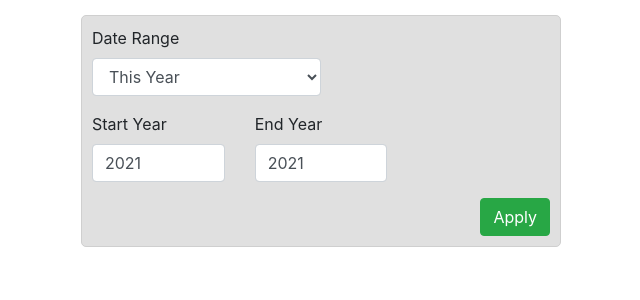
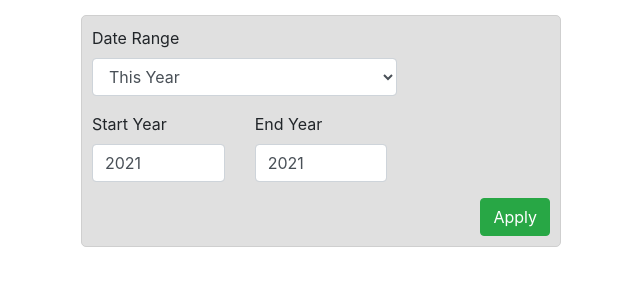
Before and after one commit to CPendergraft/tradewingdemo, a React (Create React App) app: page / in a window 1280 px wide. Shown: the top 300 px of the page, without its empty margins (4-644 px from the left). Built offline with nearby package versions, Linux system fonts and the light colour scheme.

Commit message:
Added default non val label for when use goes into free range

```diff
--- a/src/_components/YearRangeForm.js
+++ b/src/_components/YearRangeForm.js
@@ -28,18 +28,20 @@ const YearRangeForm = () => {
                 <div className="row" >
                     <div className="form-group col-12">
                     <label className="label">Date Range</label>
-                    <select className='form-control col-6' value={selectedValue} onChange={ handleSelect }>
-
-                        <option  key={0} value={0}>
+                    <select className='form-control col-8' value={selectedValue} onChange={ handleSelect }>
+                        <option   key={0} value={0}>
+                            -select a fixed range or choose open-
+                        </option>
+                        <option  key={1} value={1}>
                             This Year
                         </option>
-                        <option key={1} value={1}>
+                        <option key={2} value={2}>
                             Last Year
                         </option>
-                        <option key={2} value={2}>
+                        <option key={3} value={3}>
                             Last 2 years
                         </option>
-                        <option key={3} value={10}>
+                        <option key={4} value={10}>
                             Last 10 years
                         </option>
                      </select>
--- a/src/_hooks/YearRangeValidator.js
+++ b/src/_hooks/YearRangeValidator.js
@@ -5,7 +5,8 @@ export default function validate(values) {
     errors.tenyears = false;
     errors.twoyears = false;
     errors.lastyear = false;
-    errors.thisyear = true;
+    errors.thisyear = false;
+    errors.freerange = false;
 
     function checkyear(){
         let yearstart = parseInt(values.yearstart);
@@ -37,10 +38,16 @@ export default function validate(values) {
         }
         //last ten years
         if(yearend === values.today &&  yearstart === values.today-10 ){
-            errors.lastyear = false;
+            errors.thisyear = false;
             errors.lastyear = false;
             errors.twoyears = false;
             errors.tenyears = true;
+        }
+
+        if(!errors.lastyear && errors.thisyear && !errors.twoyears && ! errors.tenyears){
+                if(yearstart != yearend ){
+                    errors.freerange = false;
+                }
         }
     }
 
--- a/src/_hooks/useForm.js
+++ b/src/_hooks/useForm.js
@@ -4,7 +4,7 @@ const useForm = (callback, validate) => {
     let today = new Date().getFullYear();
     const [values, setValues] = useState({yearstart:today, yearend:today, today:today});
     const [errors, setErrors] = useState({});
-    const [selectedValue, setSelectedValue] = useState(0);
+    const [selectedValue, setSelectedValue] = useState(1);
     const [isSubmitting, setIsSubmitting] = useState(false);
 
     useEffect(() => {
@@ -26,20 +26,26 @@ const useForm = (callback, validate) => {
         event.persist();
         setValues(values => ({ ...values, [event.target.name]: event.target.value }  ));
         setErrors(validate(values))
+
+
+            setSelectedValue(0);
+
+
         if(errors.thisyear){
 
-            setSelectedValue(0 );
+            setSelectedValue(1 );
         }
         if(errors.lastyear){
-            setSelectedValue(1);
+            setSelectedValue(2);
         }
         if(errors.twoyears){
-            setSelectedValue(2);
+            setSelectedValue(3);
         }
         if(errors.tenyears){
 
             setSelectedValue(10);
         }
+
 
 
 
@@ -77,16 +83,16 @@ const useForm = (callback, validate) => {
         event.persist();
         setValues(values => ({ ...values, [event.target.name]: event.target.value }));
 
-
+        setSelectedValue(0);
         if(errors.thisyear){
 
-            setSelectedValue(0 );
+            setSelectedValue(1 );
         }
         if(errors.lastyear){
-            setSelectedValue(1);
+            setSelectedValue(2);
         }
         if(errors.twoyears){
-            setSelectedValue(2);
+            setSelectedValue(3);
         }
         if(errors.tenyears){
 
```
Also changed, not shown: 1 other file (tests, documents, lock files or other folders).
